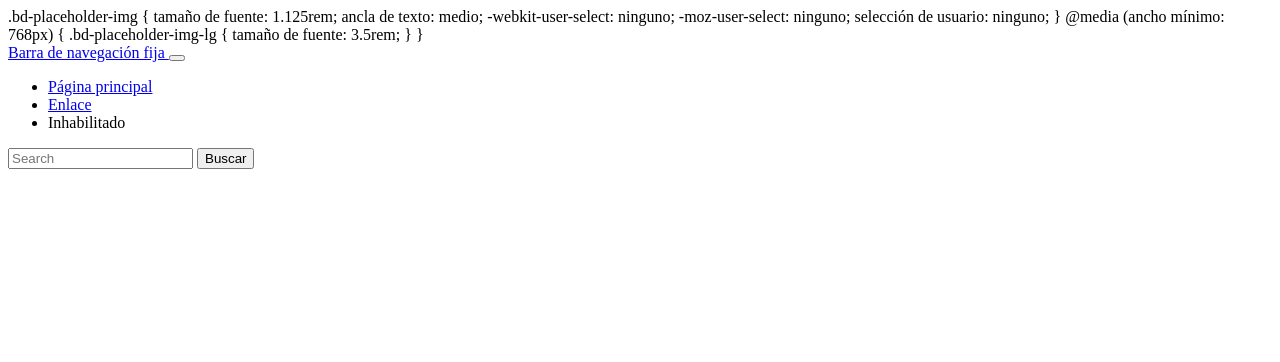
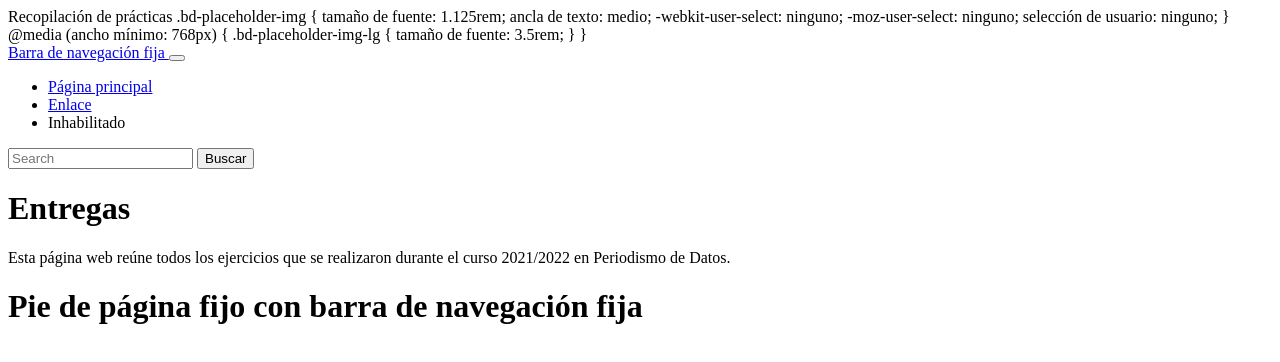
Before and after one commit to mirigonzalez23/uc3m-periodismo-datos, a plain HTML site: page docs/cabecera.html in a window 1280 px wide. Drawn offline with Linux system fonts and the light colour scheme.

Commit message:
cabecera.html

```diff
--- a/docs/cabecera.html
+++ b/docs/cabecera.html
@@ -1,18 +1,19 @@
 <! doctype html>
 <html lang = "en" class = "h-100">
+<! - Cambio el idioma de "en" a "es" ->
   <cabeza>
     <meta charset = "utf-8">
     <meta name = "viewport" content = "width = device-width, initial-scale = 1">
     <meta name = "description" content = "">
     <meta name = "author" content = "Truhán Mark Otto, Jacob Thornton y colaboradores de Bootstrap">
     <meta name = "generator" content = "Hugo 0.88.1">
-    <title> ESTO HAY QUE CAMBIARLO </title>
+    <title> "Recopilación de prácticas" </title> Recopilación de prácticas
 
     <link rel = "canonical" href = "https://getbootstrap.com/docs/5.1/examples/sticky-footer-navbar/">
 
 
 
-    <! - Bootstrap core CSS ->
+    <! - Bootstrap core CSS, la hoja de estilo básica de bootstrap, la he puesto en la carpeta css  ->
 <link href = "css / bootstrap.min.css" rel = "hoja de estilo">
 
     <estilo>
@@ -69,3 +70,6 @@
 <! - Contenido de la página de inicio ->
 <main class = "flex-shrink-0">
   <div class = "contenedor">
+<h1 id = "entregas"> Entregas </h1>
+<p> Esta página web reúne todos los ejercicios que se realizaron durante el curso 2021/2022 en Periodismo de Datos. </p>
+    <h1 class = "mt-5"> Pie de página fijo con barra de navegación fija </h1>
```
